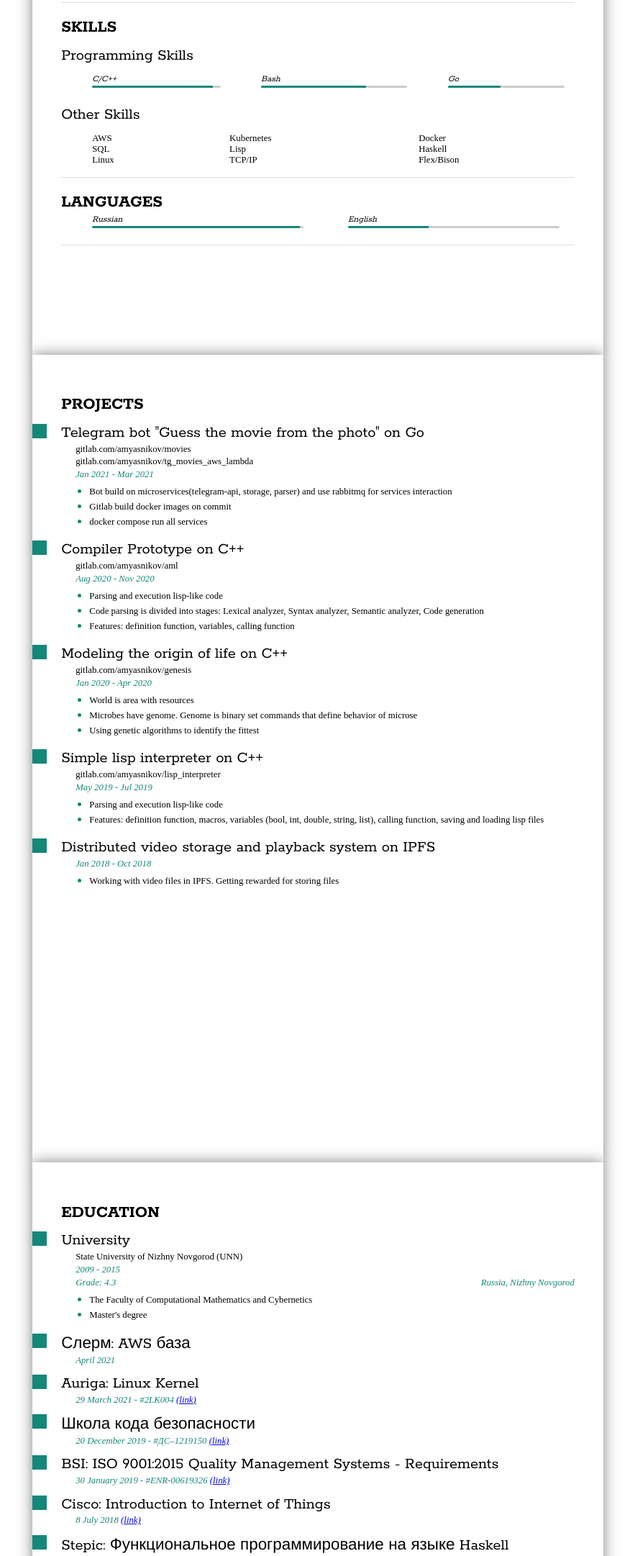
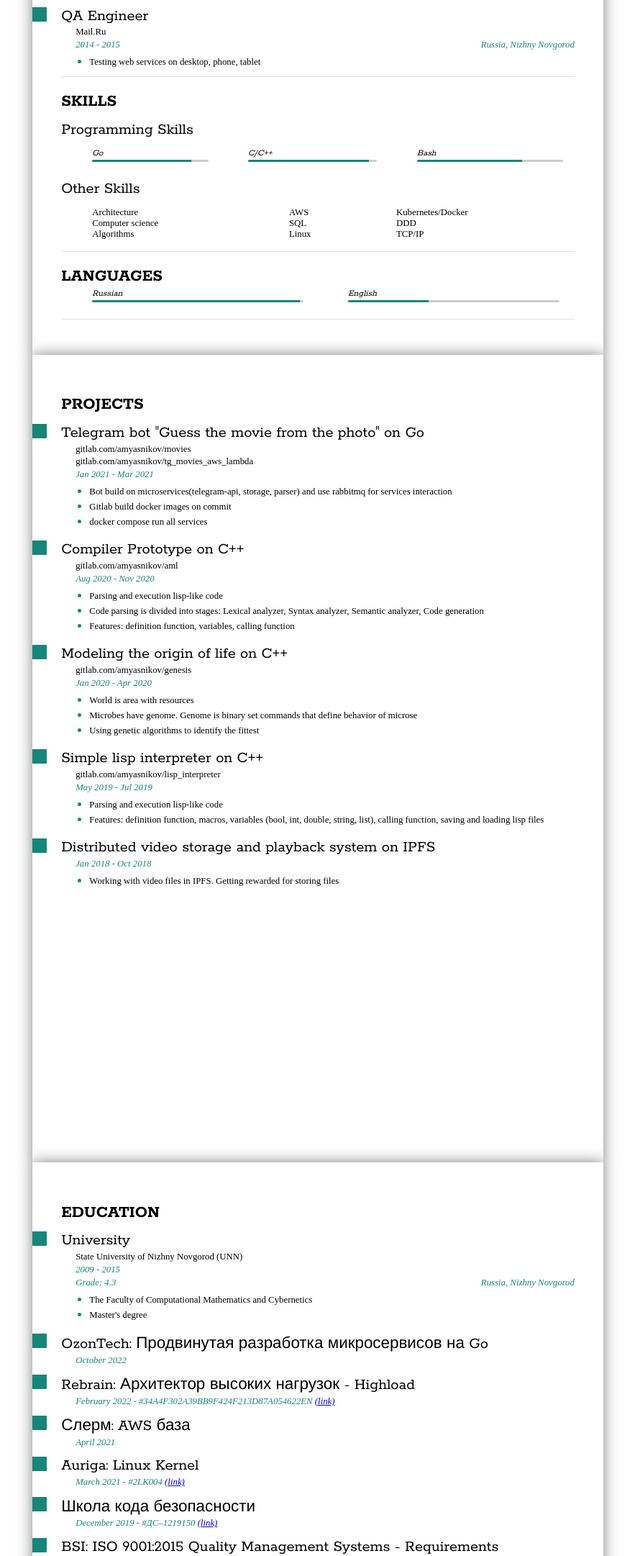
Before and after one commit to alexandermyasnikov/cv, a plain HTML site: page public/index.html in a window 1280 px wide. Shown: the part 638-2800 px from the top of the page at 72% size, without its empty margins (198-1081 px from the left). Drawn offline with Linux system fonts and the light colour scheme.

Commit message:
update 2022

```diff
--- a/public/index.html
+++ b/public/index.html
@@ -35,17 +35,31 @@
           <h1 class="sectionTitle">Work Experience</h1>
           <article>
             <div class="rectangle"></div>
+            <p class="workTitle">Senior Go Developer</p>
+            <div class="workContent">
+              <p class="workCompany">Yadro</p>
+              <p class="workDates">2022 - Present</p>
+              <p class="workLocation">Russia, Nizhny Novgorod</p>
+              <br/>
+              <ul class="workBullets">
+                <li><p>Development of software for the TATLIN.UNIFIED data storage system</p></li>
+              </ul>
+            </div>
+          </article>
+
+          <article>
+            <div class="rectangle"></div>
             <p class="workTitle">Senior C++ Developer</p>
             <div class="workContent">
               <p class="workCompany">Garda Technologies</p>
-              <p class="workDates">2017 - Present</p>
+              <p class="workDates">2017 - 2022</p>
               <p class="workLocation">Russia, Nizhny Novgorod</p>
               <br/>
               <ul class="workBullets">
                 <li><p>development of database network traffic decoders: Teradata, 1C, Hbase, Informix, etc</p></li>
                 <li><p>development sql parsers: Teradata, Firebird, SAP HANA, etc</p></li>
                 <li><p>development firewall</p></li>
-                <li><p>Participation in internal audits.</p></li>
+                <li><p>Participation in internal audits</p></li>
               </ul>
             </div>
           </article>
@@ -87,7 +101,15 @@
           <h1 class="sectionTitle">Skills</h1>
           <article>
             <p class="workTitle">Programming Skills</p>
-            <table style="width:100%;"><tr>
+            <table style="width:100%;">
+              <tr>
+                <td>
+                  <div class="bars">
+                    <ul class="skills">
+                      <li><span class="bar-expand" style="width: 70%;"></span><em>Go</em></li>
+                    </ul>
+                  </div>
+                </td>
                 <td style="width:33%">
                   <div class="bars">
                     <ul class="skills">
@@ -102,20 +124,21 @@
                     </ul>
                   </div>
                 </td>
-                <td>
-                  <div class="bars">
-                    <ul class="skills">
-                      <li><span class="bar-expand" style="width: 30%;"></span><em>Go</em></li>
-                    </ul>
-                  </div>
-                </td>
-              </tr></table>
+              </tr>
+            </table>
           </article>
           <article style="margin-top:-40px;">
             <p class="workTitle">Other Skills</p>
             <table class="otherSkills">
               <td>
                 <ul>
+                  <li>Architecture</li>
+                  <li>Computer science</li>
+                  <li>Algorithms</li>
+                </ul>
+              </td>
+              <td>
+                <ul style="list-style: none">
                   <li>AWS</li>
                   <li>SQL</li>
                   <li>Linux</li>
@@ -123,16 +146,9 @@
               </td>
               <td>
                 <ul style="list-style: none">
-                  <li>Kubernetes</li>
-                  <li>Lisp</li>
+                  <li>Kubernetes/Docker</li>
+                  <li>DDD</li>
                   <li>TCP/IP</li>
-                </ul>
-              </td>
-              <td>
-                <ul style="list-style: none">
-                  <li>Docker</li>
-                  <li>Haskell</li>
-                  <li>Flex/Bison</li>
                 </ul>
               </td>
             </table>
@@ -294,6 +310,22 @@
 
           <article>
             <div class="rectangle"></div>
+            <p class="workTitle">OzonTech: Продвинутая разработка микросервисов на Go</p>
+            <div class="eduContent">
+              <p class="eduDates">October 2022</p>
+            </div>
+          </article>
+
+          <article>
+            <div class="rectangle"></div>
+            <p class="workTitle">Rebrain: Архитектор высоких нагрузок - Highload</p>
+            <div class="eduContent">
+              <p class="eduDates">February 2022 - #34A4F302A39BB9F424F213D87A054622EN <a href="cert/highload.pdf">(link)</a></p>
+            </div>
+          </article>
+
+          <article>
+            <div class="rectangle"></div>
             <p class="workTitle">Слерм: AWS база</p>
             <div class="eduContent">
               <p class="eduDates">April 2021</p>
@@ -304,7 +336,7 @@
             <div class="rectangle"></div>
             <p class="workTitle">Auriga: Linux Kernel</p>
             <div class="eduContent">
-              <p class="eduDates">29 March 2021 - #2LK004 <a href="/cert/auriga_linux_kernel.pdf">(link)</a></p>
+              <p class="eduDates">March 2021 - #2LK004 <a href="cert/auriga_linux_kernel.pdf">(link)</a></p>
             </div>
           </article>
 
@@ -312,7 +344,7 @@
             <div class="rectangle"></div>
             <p class="workTitle">Школа кода безопасности</p>
             <div class="eduContent">
-              <p class="eduDates">20 December 2019 - #ДС–1219150 <a href="/cert/securitycode.pdf">(link)</a></p>
+              <p class="eduDates">December 2019 - #ДС–1219150 <a href="cert/securitycode.pdf">(link)</a></p>
             </div>
           </article>
 
@@ -320,7 +352,7 @@
             <div class="rectangle"></div>
             <p class="workTitle">BSI: ISO 9001:2015 Quality Management Systems - Requirements</p>
             <div class="eduContent">
-              <p class="eduDates">30 January 2019 - #ENR-00619326 <a href="/cert/bsi.pdf">(link)</a></p>
+              <p class="eduDates">January 2019 - #ENR-00619326 <a href="cert/bsi.pdf">(link)</a></p>
             </div>
           </article>
 
@@ -328,7 +360,7 @@
             <div class="rectangle"></div>
             <p class="workTitle">Cisco: Introduction to Internet of Things</p>
             <div class="eduContent">
-              <p class="eduDates">8 July 2018 <a href="/cert/iot_01.pdf">(link)</a></p>
+              <p class="eduDates">July 2018 <a href="cert/iot_01.pdf">(link)</a></p>
             </div>
           </article>
 
@@ -336,7 +368,7 @@
             <div class="rectangle"></div>
             <p class="workTitle">Stepic: Функциональное программирование на языке Haskell</p>
             <div class="eduContent">
-              <p class="eduDates">12 February 2017 - #48757 <a href="/cert/stepik_haskell.pdf">(link)</a></p>
+              <p class="eduDates">February 2017 - #48757 <a href="cert/stepik_haskell.pdf">(link)</a></p>
             </div>
           </article>
 
```
Also changed, not shown: 2 other files.
